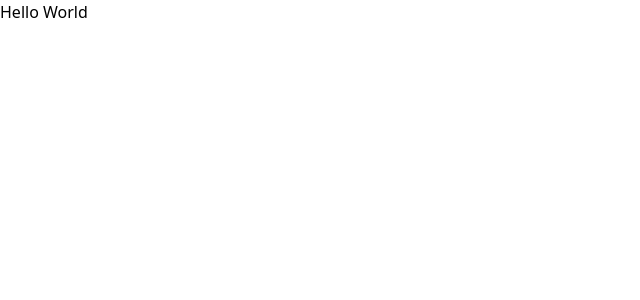
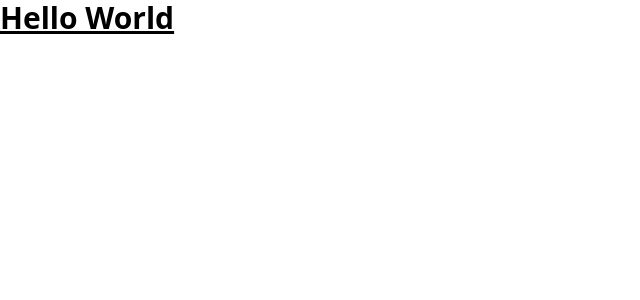
Before and after one commit to TanmayBansal29/devtinder-ui, a React (Vite) app: page / in a window 1280 px wide. Shown: the top 300 px of the page, without its empty margins (0-640 px from the left). Built offline with nearby package versions, Linux system fonts and the light colour scheme.

Commit message:
Checking tailwind work

```diff
--- a/src/App.jsx
+++ b/src/App.jsx
@@ -3,7 +3,7 @@
 
   return (
     <>
-      <h1>Hello World</h1>
+      <h1 className="text-3xl font-bold underline">Hello World</h1>
     </>
   )
 }
```
